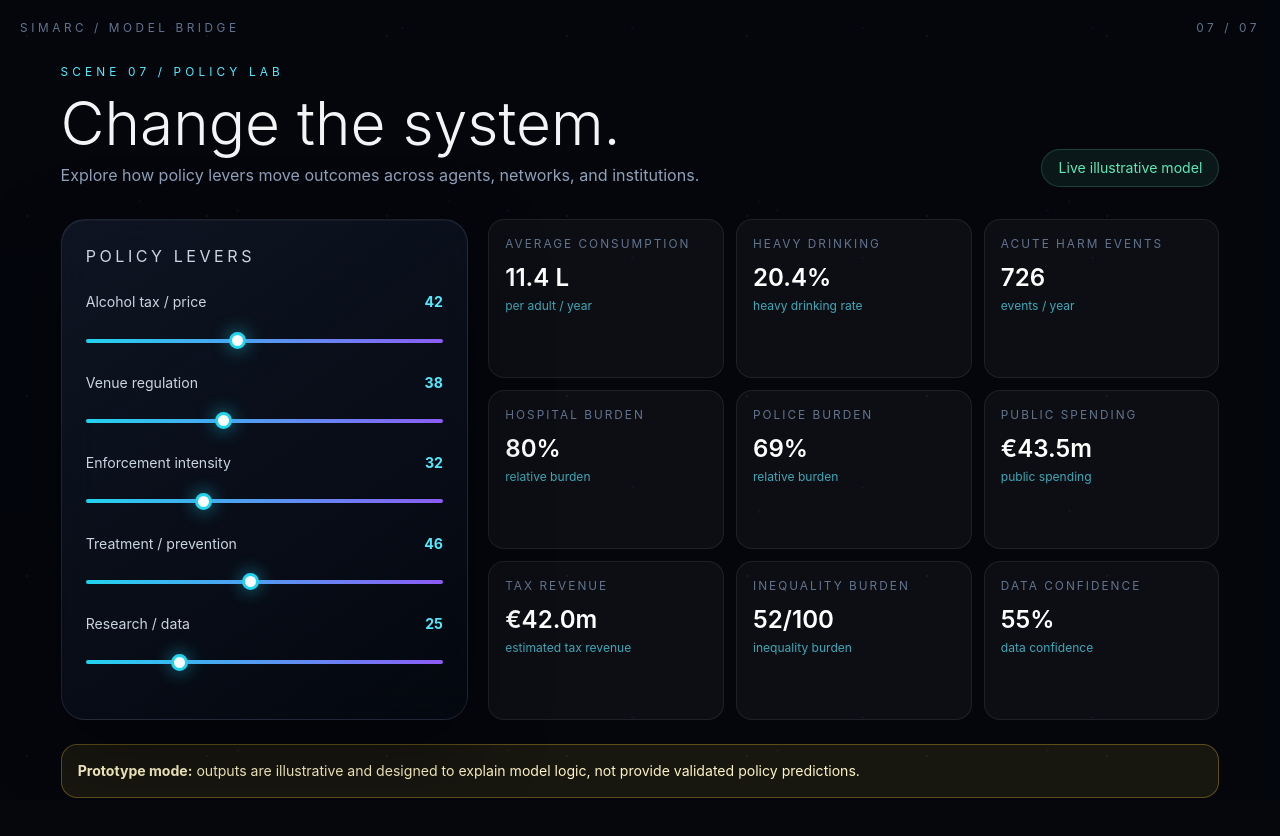
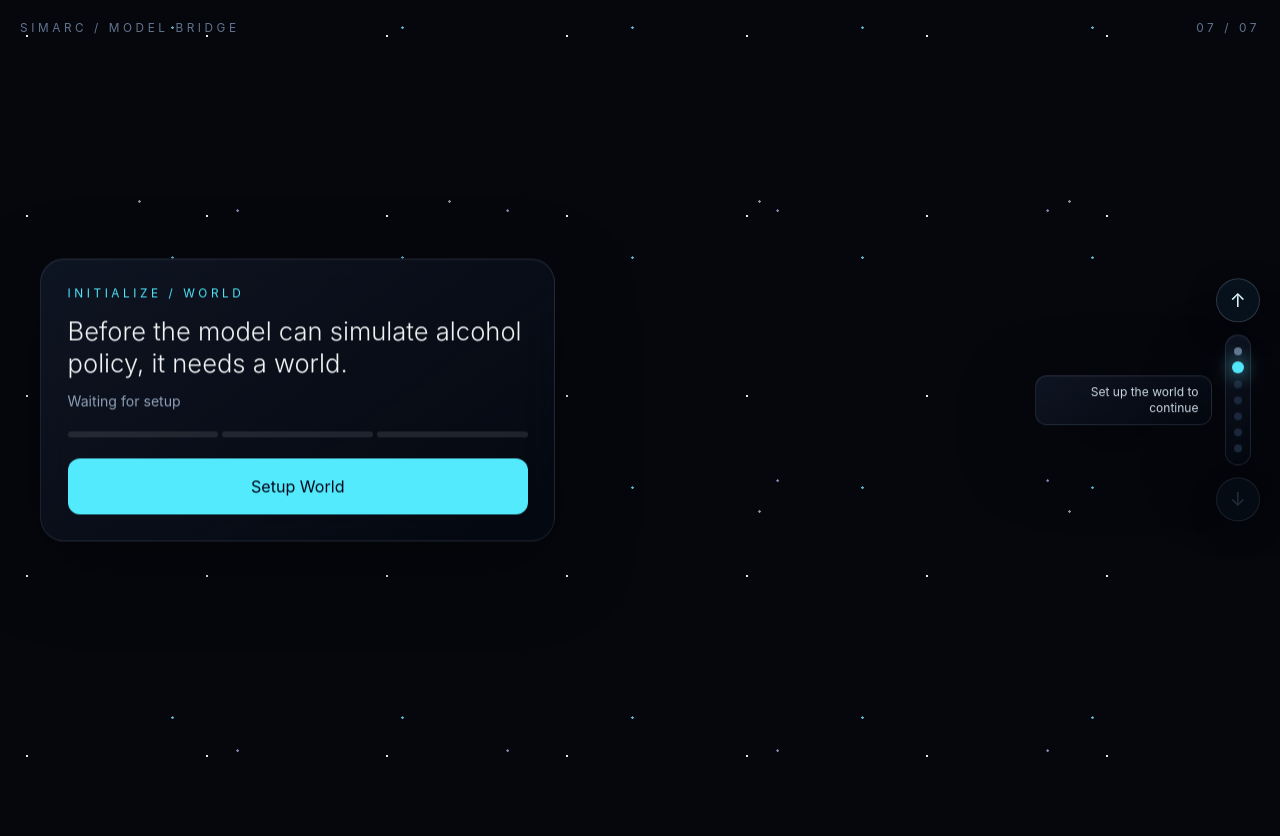
Before and after one commit to micchu129/soc_201_interactive_model_bridge, a React (Vite) app: page / in a window 1280 px wide. Shown: the top 836 px of the page. Built offline with nearby package versions, Linux system fonts and the light colour scheme.

Commit message:
added building sprites, added progression arrows, navigation system

```diff
--- a/src/components/PolicyLab.jsx
+++ b/src/components/PolicyLab.jsx
@@ -16,7 +16,7 @@ export default function PolicyLab({ visible }) {
   const [policies, setPolicies] = useState(defaultPolicies)
   const outcomes = useMemo(() => calculateOutcomes(policies), [policies])
   return (
-    <section className={`absolute inset-0 z-50 overflow-y-auto bg-[#05070df2] px-4 py-16 transition-opacity duration-700 lg:px-10 ${visible ? 'opacity-100 pointer-events-auto' : 'opacity-0 pointer-events-none'}`}>
+    <section data-policy-lab className={`absolute inset-0 z-50 overflow-y-auto bg-[#05070df2] px-4 py-16 transition-opacity duration-700 lg:px-10 ${visible ? 'opacity-100 pointer-events-auto' : 'opacity-0 pointer-events-none'}`}>
       <div className="mx-auto max-w-6xl">
         <p className="eyebrow uppercase tracking-[.35em] text-cyan-300">Scene 07 / Policy Lab</p>
         <div className="mt-3 flex flex-wrap items-end justify-between gap-3"><div><h2 className="text-4xl font-light md:text-6xl">Change the system.</h2><p className="mt-2 max-w-2xl text-base text-slate-400">Explore how policy levers move outcomes across agents, networks, and institutions.</p></div><span className="rounded-full border border-emerald-300/20 bg-emerald-300/8 px-4 py-2 text-sm text-emerald-300">Live illustrative model</span></div>
--- /dev/null
+++ b/src/components/SceneNavigation.jsx
@@ -0,0 +1,36 @@
+const sceneNames = ['Hero', 'Setup world', 'Population', 'Agent focus', 'Agent profile', 'Networks', 'Policy lab']
+
+export default function SceneNavigation({ activeScene, maxUnlockedScene, onNavigate, blockedMessage }) {
+  const canGoUp = activeScene > 0
+  const canGoDown = activeScene < maxUnlockedScene
+  return (
+    <nav className="fixed right-5 top-1/2 z-[80] flex -translate-y-1/2 flex-col items-center gap-3">
+      <button
+        aria-label="Previous scene"
+        disabled={!canGoUp}
+        onClick={() => onNavigate(activeScene - 1)}
+        className="nav-arrow"
+      >↑</button>
+      <div className="glass rounded-full px-2 py-3">
+        <div className="flex flex-col gap-2">
+          {sceneNames.map((name, index) => (
+            <button
+              key={name}
+              title={name}
+              disabled={index > maxUnlockedScene}
+              onClick={() => onNavigate(index)}
+              className={`h-2 w-2 rounded-full transition ${index === activeScene ? 'scale-150 bg-cyan-300 shadow-[0_0_12px_#67e8f9]' : index <= maxUnlockedScene ? 'bg-slate-500 hover:bg-slate-300' : 'bg-slate-800'}`}
+            />
+          ))}
+        </div>
+      </div>
+      <button
+        aria-label="Next scene"
+        disabled={!canGoDown}
+        onClick={() => onNavigate(activeScene + 1)}
+        className="nav-arrow"
+      >↓</button>
+      {!canGoDown && activeScene < 6 && <p className="glass absolute right-12 top-1/2 w-44 -translate-y-1/2 rounded-xl px-3 py-2 text-right text-xs text-slate-300">{blockedMessage}</p>}
+    </nav>
+  )
+}
--- a/src/components/ScrollStory.jsx
+++ b/src/components/ScrollStory.jsx
@@ -1,13 +1,15 @@
-import { useEffect, useRef, useState } from 'react'
+import { useCallback, useEffect, useRef, useState } from 'react'
 import { motion, useMotionValueEvent, useScroll, useTransform } from 'framer-motion'
 import { agents } from '../data/worldConfig'
 import AgentProfile from './AgentProfile'
 import IsometricWorld from './IsometricWorld'
 import PolicyLab from './PolicyLab'
+import SceneNavigation from './SceneNavigation'
 
 const setupStatus = ['Waiting for setup', 'Generating streets', 'Placing locations', 'World ready']
 const populationStatus = ['No agents generated', 'Creating population', 'Assigning attributes', 'Population ready']
 const wait = ms => new Promise(resolve => setTimeout(resolve, ms))
+const sceneNotches = [0, .16, .32, .47, .6, .73, .9]
 
 export default function ScrollStory() {
   const container = useRef(null)
@@ -16,19 +18,37 @@ export default function ScrollStory() {
   const [progress, setProgress] = useState(0)
   const [selectedAgent, setSelectedAgent] = useState(3)
   const [movingAgents, setMovingAgents] = useState(() => agents.map(agent => ({ ...agent })))
+  const [activeScene, setActiveScene] = useState(0)
+  const [policyUnlocked, setPolicyUnlocked] = useState(false)
+  const snapTimer = useRef(null)
   const { scrollYProgress } = useScroll({ target: container, offset: ['start start', 'end end'] })
-  useMotionValueEvent(scrollYProgress, 'change', setProgress)
+  const maxUnlockedScene = worldStage < 3 ? 1 : populationStage < 3 ? 2 : policyUnlocked ? 6 : 5
+  const navigateTo = useCallback((scene, behavior = 'smooth') => {
+    if (!container.current) return
+    const safeScene = Math.max(0, Math.min(scene, maxUnlockedScene))
+    const scrollRange = container.current.offsetHeight - window.innerHeight
+    window.scrollTo({ top: scrollRange * sceneNotches[safeScene], behavior })
+    setActiveScene(safeScene)
+  }, [maxUnlockedScene])
+
+  useMotionValueEvent(scrollYProgress, 'change', latest => {
+    setProgress(latest)
+    const nearest = sceneNotches.reduce((best, notch, index) => Math.abs(notch - latest) < Math.abs(sceneNotches[best] - latest) ? index : best, 0)
+    setActiveScene(Math.min(nearest, maxUnlockedScene))
+    window.clearTimeout(snapTimer.current)
+    snapTimer.current = window.setTimeout(() => navigateTo(nearest), 180)
+  })
   const heroOpacity = useTransform(scrollYProgress, [0, .08, .14], [1, .2, 0])
   const worldOpacity = useTransform(scrollYProgress, [.08, .18], [0, 1])
   const worldScale = useTransform(scrollYProgress, [.12, .38, .57], [2, 2, 4.8])
   const worldX = useTransform(scrollYProgress, [.38, .57], [0, 0])
   const worldY = useTransform(scrollYProgress, [.38, .57], [0, 0])
-  const setupVisible = progress > .12 && progress < .34 && worldStage < 3
-  const populationVisible = progress >= .29 && progress < .49 && populationStage < 3
-  const profileVisible = progress >= .53 && progress < .73
-  const networkVisible = progress >= .67 && progress < .84
-  const policyVisible = progress >= .82
-  const focusActive = progress >= .48 && progress < .82
+  const setupVisible = activeScene === 1 && worldStage < 3
+  const populationVisible = activeScene === 2 && populationStage < 3
+  const profileVisible = activeScene === 4
+  const networkVisible = activeScene === 5
+  const policyVisible = activeScene === 6
+  const focusActive = activeScene >= 3 && activeScene <= 5
 
   useEffect(() => {
     const interval = window.setInterval(() => {
@@ -43,11 +63,40 @@ export default function ScrollStory() {
   }, [populationStage])
 
   useEffect(() => {
-    const maxProgress = worldStage < 3 ? .275 : populationStage < 3 ? .465 : 1
-    if (progress <= maxProgress || !container.current) return
+    const maxProgress = sceneNotches[maxUnlockedScene]
+    if (progress <= maxProgress + .004 || !container.current) return
     const scrollRange = container.current.offsetHeight - window.innerHeight
-    window.scrollTo({ top: scrollRange * maxProgress, behavior: 'smooth' })
-  }, [progress, worldStage, populationStage])
+    window.scrollTo({ top: scrollRange * maxProgress, behavior: 'auto' })
+  }, [progress, maxUnlockedScene])
+
+  useEffect(() => {
+    const onKeyDown = event => {
+      if (['ArrowDown', 'PageDown'].includes(event.key)) { event.preventDefault(); navigateTo(activeScene + 1) }
+      if (['ArrowUp', 'PageUp'].includes(event.key)) { event.preventDefault(); navigateTo(activeScene - 1) }
+    }
+    window.addEventListener('keydown', onKeyDown)
+    return () => window.removeEventListener('keydown', onKeyDown)
+  }, [activeScene, navigateTo])
+
+  useEffect(() => {
+    const onWheel = event => {
+      if (event.target.closest?.('[data-policy-lab]') && activeScene === 6) return
+      if (event.deltaY > 0 && activeScene >= maxUnlockedScene && progress >= sceneNotches[maxUnlockedScene] - .012) {
+        event.preventDefault()
+        navigateTo(maxUnlockedScene)
+      }
+    }
+    window.addEventListener('wheel', onWheel, { passive: false })
+    return () => window.removeEventListener('wheel', onWheel)
+  }, [activeScene, maxUnlockedScene, navigateTo, progress])
+
+  const enterPolicyLab = () => {
+    setPolicyUnlocked(true)
+    if (!container.current) return
+    const scrollRange = container.current.offsetHeight - window.innerHeight
+    window.scrollTo({ top: scrollRange * sceneNotches[6], behavior: 'smooth' })
+    setActiveScene(6)
+  }
 
   const setupWorld = async () => {
     if (worldStage) return
@@ -79,10 +128,17 @@ export default function ScrollStory() {
         </motion.section>
 
         <AgentProfile visible={profileVisible} selectedAgent={selectedAgent} onPrevious={() => setSelectedAgent(index => (index - 1 + movingAgents.length) % movingAgents.length)} onNext={() => setSelectedAgent(index => (index + 1) % movingAgents.length)} />
-        <motion.div animate={{ opacity: networkVisible ? 1 : 0 }} className="pointer-events-none absolute inset-x-5 bottom-8 z-40 mx-auto max-w-4xl">
+        <motion.div animate={{ opacity: networkVisible ? 1 : 0, pointerEvents: networkVisible ? 'auto' : 'none' }} className="absolute inset-x-5 bottom-8 z-40 mx-auto max-w-4xl">
           <div className="grid gap-2 md:grid-cols-3">{[['MICRO','Individual agents'],['MESO','Social + physical networks'],['MACRO','Institutions + policy']].map(([level,text]) => <div className="glass rounded-2xl p-4" key={level}><p className="text-xs tracking-[.25em] text-cyan-300">{level}</p><p className="mt-1 text-sm text-slate-300">{text}</p></div>)}</div>
+          <button onClick={enterPolicyLab} className="mx-auto mt-4 block rounded-xl bg-cyan-300 px-7 py-3 text-sm font-semibold text-slate-950 shadow-[0_0_28px_#67e8f955] transition hover:bg-cyan-200">Enter Policy Lab ↓</button>
         </motion.div>
         <PolicyLab visible={policyVisible} />
+        <SceneNavigation
+          activeScene={activeScene}
+          maxUnlockedScene={maxUnlockedScene}
+          onNavigate={navigateTo}
+          blockedMessage={worldStage < 3 ? 'Set up the world to continue' : populationStage < 3 ? 'Generate the population to continue' : 'Use Enter Policy Lab below'}
+        />
       </div>
     </main>
   )
--- a/src/data/worldConfig.js
+++ b/src/data/worldConfig.js
@@ -3,23 +3,30 @@ export const TILE_WIDTH = 74
 export const TILE_HEIGHT = 38
 
 const roadCells = new Set()
-for (let i = 0; i < GRID_SIZE; i += 1) {
-  roadCells.add(`${i}-6`)
-  roadCells.add(`6-${i}`)
+for (let x = 0; x < GRID_SIZE; x += 1) {
+  for (let y = 0; y < GRID_SIZE; y += 1) {
+    if (x % 4 === 0 || y % 4 === 0) roadCells.add(`${x}-${y}`)
+  }
 }
-;[[2, 3], [3, 3], [9, 9], [10, 9], [2, 9], [3, 9], [9, 3], [10, 3]].forEach(([x, y]) => roadCells.add(`${x}-${y}`))
 
 const locations = {
-  '1-1': 'home', '3-1': 'home', '5-1': 'home', '8-1': 'home', '10-1': 'shop',
-  '1-4': 'home', '3-4': 'bar', '5-4': 'home', '8-4': 'club', '10-4': 'home',
-  '1-8': 'hospital', '3-8': 'home', '5-8': 'bar', '8-8': 'home', '10-8': 'police',
-  '1-11': 'home', '3-11': 'shop', '5-11': 'home', '8-11': 'bar', '10-11': 'home',
+  '1-1': 'home', '2-1': 'home', '5-1': 'home', '6-1': 'shop', '9-1': 'home', '10-1': 'home',
+  '1-2': 'home', '2-2': 'bar', '5-2': 'home', '6-2': 'home', '9-2': 'club', '10-2': 'home',
+  '1-5': 'hospital', '2-5': 'home', '5-5': 'home', '6-5': 'bar', '9-5': 'home', '10-5': 'police',
+  '1-6': 'home', '2-6': 'home', '5-6': 'shop', '6-6': 'home', '9-6': 'home', '10-6': 'home',
+  '1-9': 'home', '2-9': 'bar', '5-9': 'home', '6-9': 'home', '9-9': 'shop', '10-9': 'home',
+  '1-10': 'home', '2-10': 'home', '5-10': 'club', '6-10': 'home', '9-10': 'home', '10-10': 'home',
 }
 
 export const worldCells = Array.from({ length: GRID_SIZE * GRID_SIZE }, (_, index) => {
   const x = index % GRID_SIZE
   const y = Math.floor(index / GRID_SIZE)
-  return { x, y, type: locations[`${x}-${y}`] || (roadCells.has(`${x}-${y}`) ? 'road' : 'empty') }
+  const road = roadCells.has(`${x}-${y}`)
+  return {
+    x, y, type: locations[`${x}-${y}`] || (road ? 'road' : 'empty'),
+    roadX: road && x % 4 === 0,
+    roadY: road && y % 4 === 0,
+  }
 })
 
 export const agents = [
--- a/src/index.css
+++ b/src/index.css
@@ -47,6 +47,22 @@ button, input { font: inherit; }
   padding: clamp(1.25rem, 1rem + .8vw, 2rem);
 }
 
+.nav-arrow {
+  display: grid;
+  place-items: center;
+  width: 2.75rem;
+  height: 2.75rem;
+  border-radius: 999px;
+  border: 1px solid rgba(148, 163, 184, .25);
+  background: rgba(10, 20, 32, .86);
+  color: #dff8ff;
+  font-size: 1.2rem;
+  box-shadow: 0 10px 30px rgba(0, 0, 0, .35);
+  transition: .2s ease;
+}
+.nav-arrow:hover:not(:disabled) { background: #67e8f9; color: #06111a; transform: scale(1.06); }
+.nav-arrow:disabled { color: #415064; opacity: .55; cursor: not-allowed; }
+
 .range {
   appearance: none;
   width: 100%;
```
Also changed, not shown: src/components/BuildingSprite.jsx (+19 -12 lines), src/components/IsoTile.jsx (+13 -4 lines).
